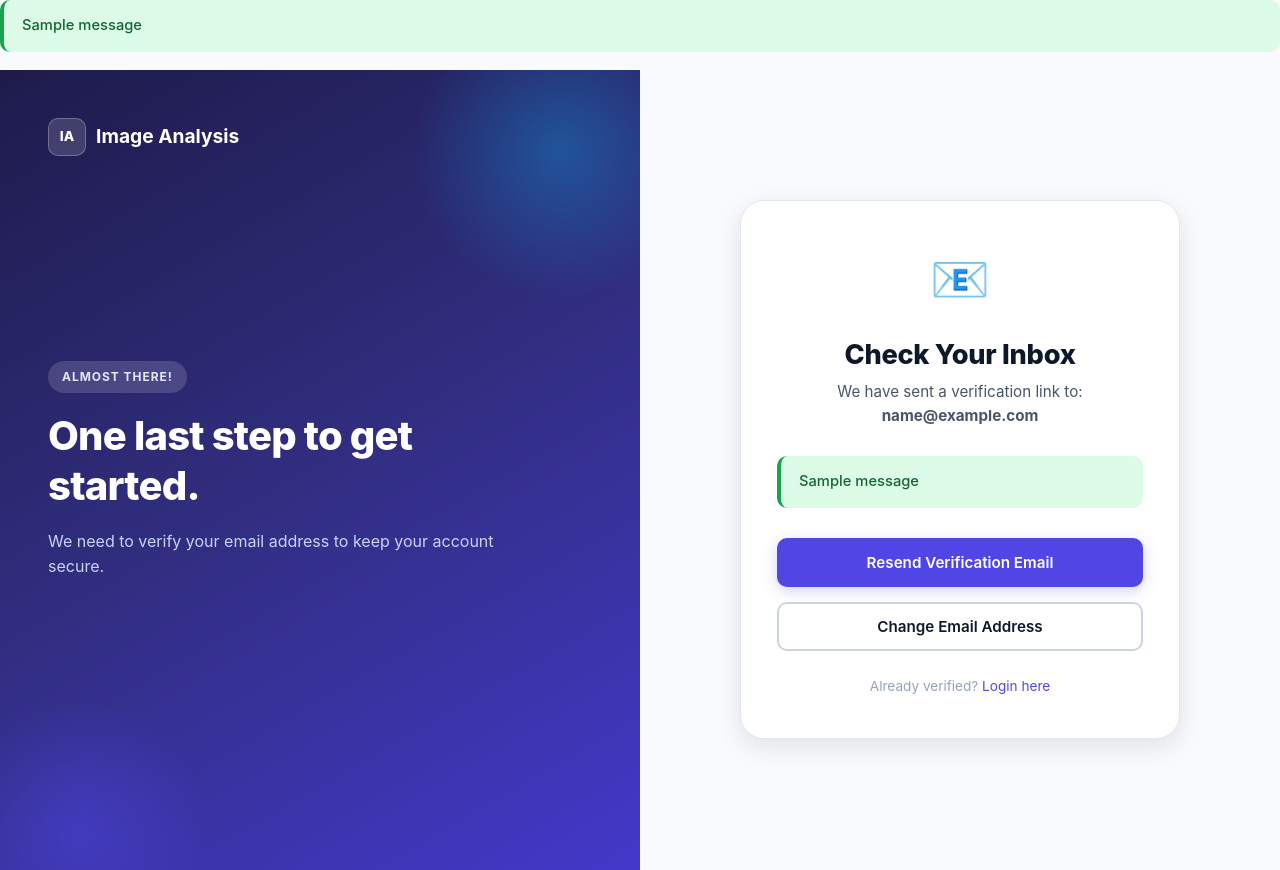
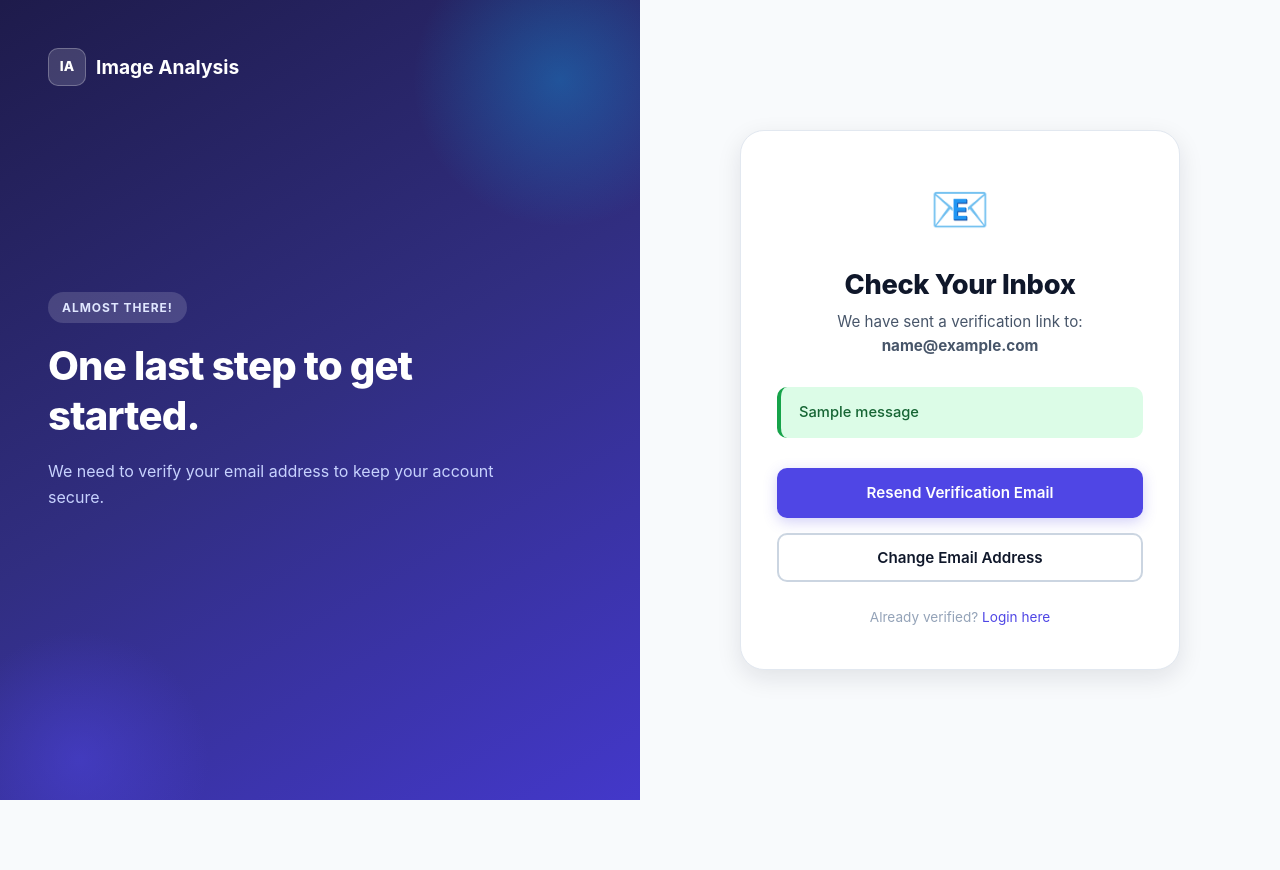
Before and after one commit to ranagk/image-tag-ai, a Flask app: template templates/verify_notice.html in a window 1280 px wide. After the commit the page ends 800 px from the top, so only its background shows below. Run offline with Flask 3, Linux system fonts and the light colour scheme; the template is opened without the code that fills it: most values are stand-ins (such as "Sample title", 1, 10 or a date in 2020); one stand-in notice (Sample message) is shown.

Commit message:
Fixed duplicate alerts, reset email domain, and login redirect

```diff
--- a/templates/verify_notice.html
+++ b/templates/verify_notice.html
@@ -8,17 +8,6 @@
     <link rel="stylesheet" href="{{ url_for('static', filename='css/style.css') }}">
 </head>
 <body class="auth-page">
-    <div id="flash-messages">
-    {% with messages = get_flashed_messages(with_categories=true) %}
-        {% if messages %}
-            {% for category, message in messages %}
-                <div class="alert alert-{{ category }}">
-                    {{ message }}
-                </div>
-            {% endfor %}
-        {% endif %}
-    {% endwith %}
-</div>
 
 <div class="auth-wrapper">
     <section class="auth-info">
```
Also changed, not shown: templates/history-detail.html (+6 -6 lines).
